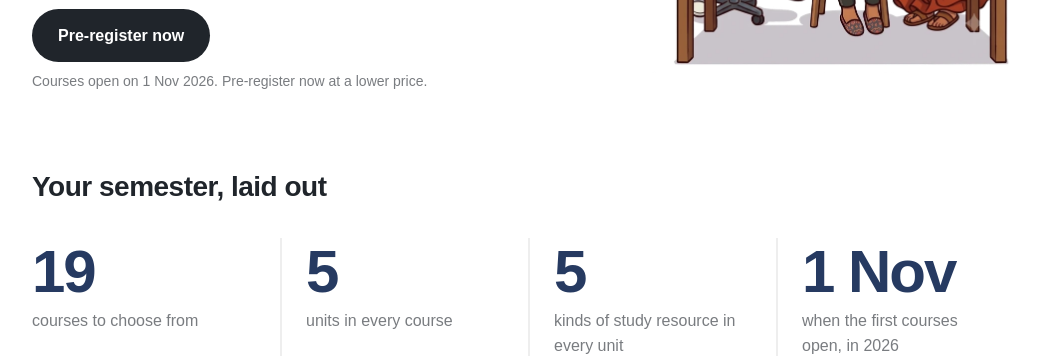
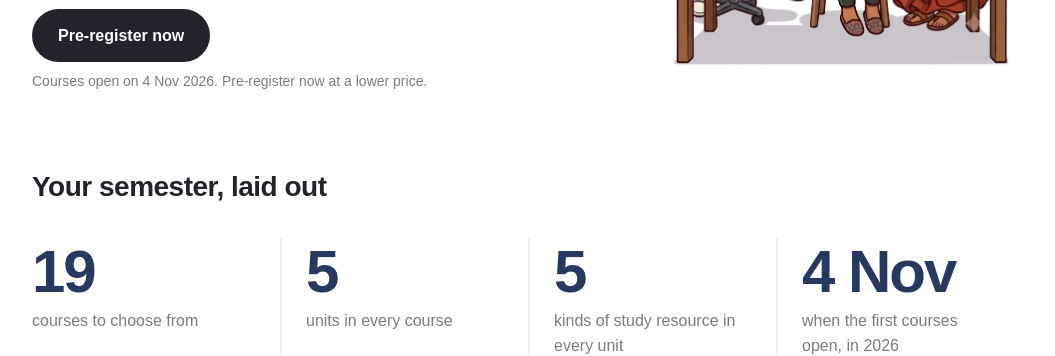
Before and after one commit to TheAnanta/paartha-website, a Next.js app: page / in a window 1280 px wide. Shown: the part 552-908 px from the top of the page, without its empty margins (112-1167 px from the left). Built offline with nearby package versions, Linux system fonts and the light colour scheme; no server answers; a web font is replaced by a local one.

Commit message:
Courses open on 4 Nov
Co-Authored-By: Claude Sonnet 5.5 <noreply@anthropic.com>

```diff
--- a/app/page.tsx
+++ b/app/page.tsx
@@ -39,7 +39,7 @@ export default function Home() {
             <h1>Know what to study next, even the night before your exam.</h1>
             <p className="lede">Notes, important questions, flashcards and quizzes for every unit, and a study plan built around your exam dates.</p>
             <PreRegisterButton />
-            <p className="fine">Courses open on 1 Nov 2026. Pre-register now at a lower price.</p>
+            <p className="fine">Courses open on 4 Nov 2026. Pre-register now at a lower price.</p>
           </div>
           <div className="art3"><img src="/home/hero_study.webp" alt="Three Paartha students surrounded by books and loose papers the night before an exam" width={747} height={1000} /></div>
         </section>
@@ -50,7 +50,7 @@ export default function Home() {
             <div><dt>19</dt><dd>courses to choose from</dd></div>
             <div><dt>5</dt><dd>units in every course</dd></div>
             <div><dt>5</dt><dd>kinds of study resource in every unit</dd></div>
-            <div><dt>1 Nov</dt><dd>when the first courses open, in 2026</dd></div>
+            <div><dt>4 Nov</dt><dd>when the first courses open, in 2026</dd></div>
           </dl>
         </section>
 
```
